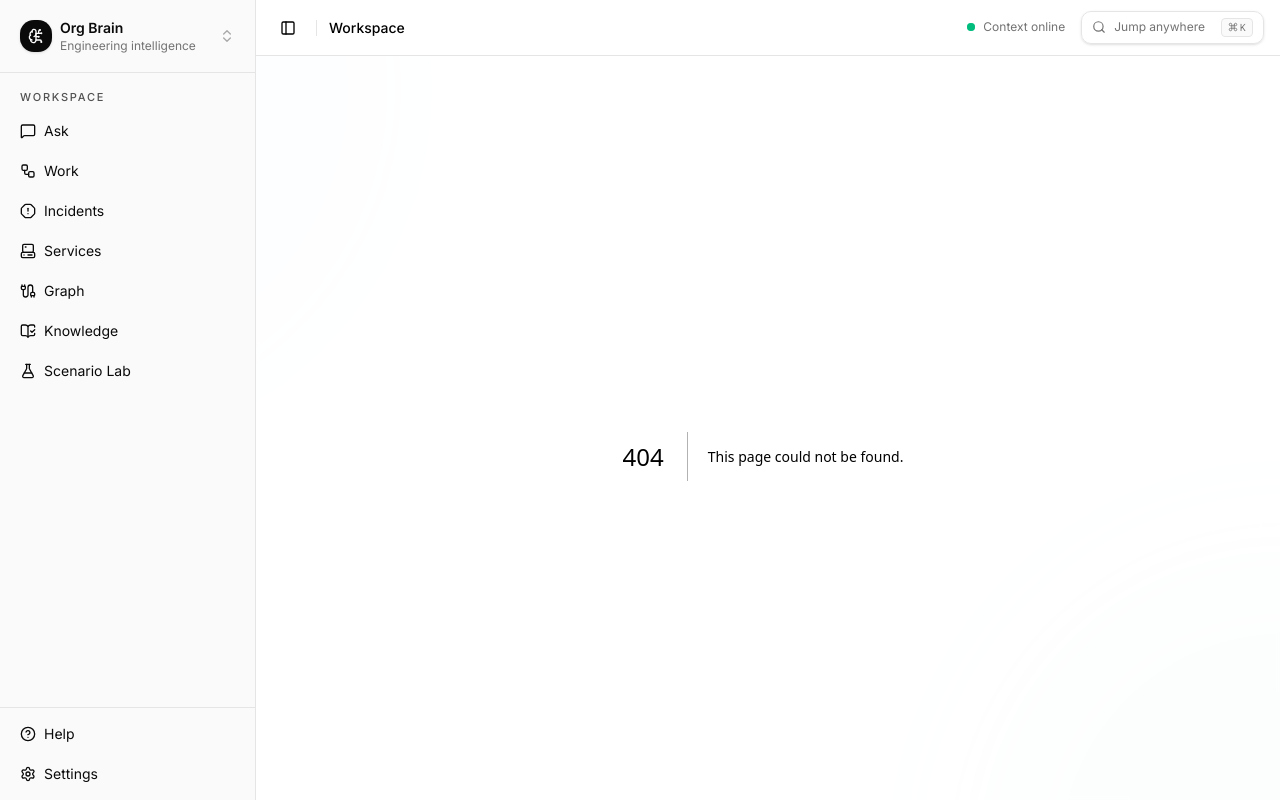
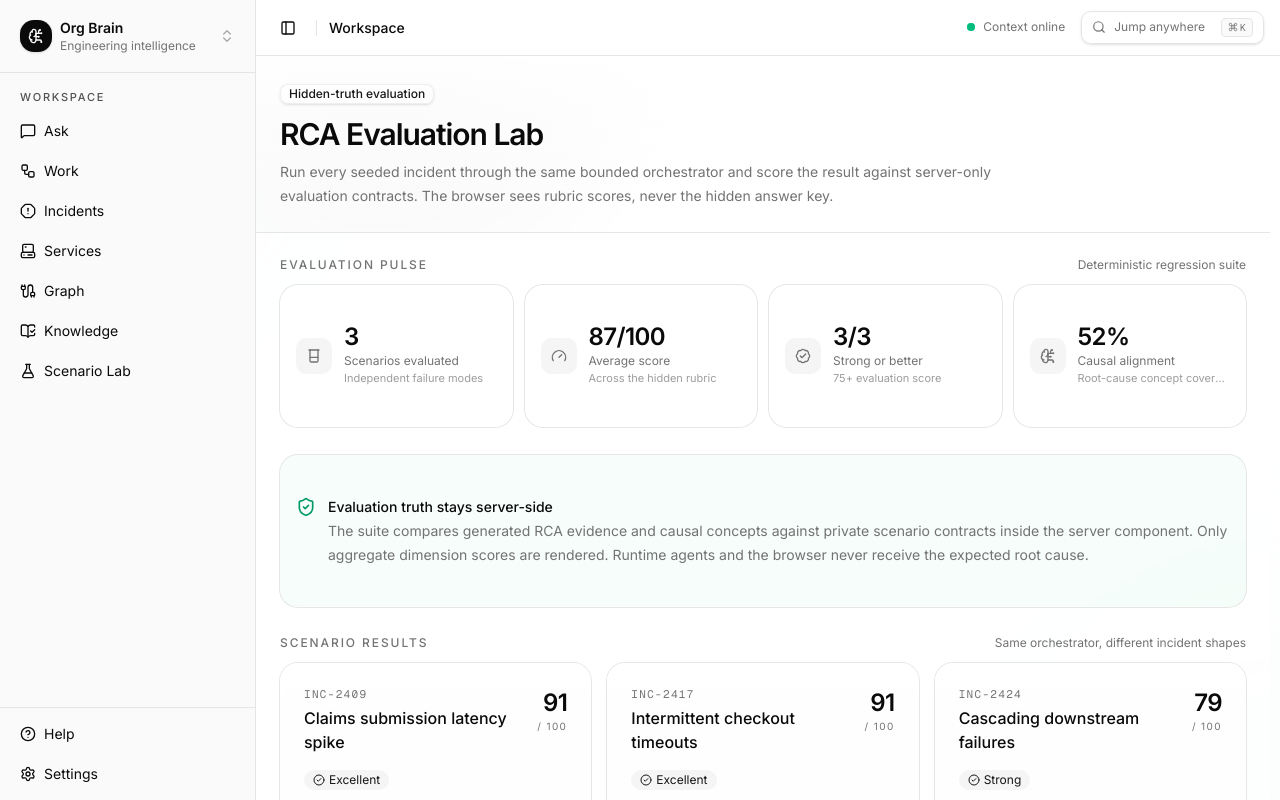
Before and after one commit to rishitshivesh/org-brain, a Next.js app: page /evaluations in a window 1280 px wide. Before the commit this address had no page. Built offline with nearby package versions, Linux system fonts and the light colour scheme.

Commit message:
add rca evaluation lab

```diff
--- /dev/null
+++ b/app/evaluations/page.tsx
@@ -0,0 +1,248 @@
+import {
+  BadgeCheck,
+  Beaker,
+  BrainCircuit,
+  CheckCircle2,
+  Gauge,
+  ShieldCheck,
+} from "lucide-react";
+
+import { runOrchestrator } from "@/agents";
+import { Badge } from "@/components/ui/badge";
+import { Card, CardContent, CardHeader, CardTitle } from "@/components/ui/card";
+import { publicScenarios } from "@/data/scenarios/public";
+import { evaluateSeededRca } from "@/lib/scenario-evaluator";
+import { MetricCard } from "@/modules/common/metric-card";
+import { PageHeader } from "@/modules/common/page-header";
+import { SectionLabel } from "@/modules/common/section-label";
+import { orgBrainProviders } from "@/providers";
+import type { RcaEvaluationResult } from "@/types/evaluation";
+
+interface EvaluationRun {
+  scenario: (typeof publicScenarios)[number];
+  evaluation: RcaEvaluationResult | null;
+  rootCause: string | null;
+  confidence: number | null;
+  agents: string[];
+}
+
+function scoreLabel(score: number) {
+  if (score >= 90) return "Excellent";
+  if (score >= 75) return "Strong";
+  if (score >= 55) return "Partial";
+  return "Needs work";
+}
+
+async function runEvaluationSuite(): Promise<EvaluationRun[]> {
+  return Promise.all(
+    publicScenarios
+      .filter((scenario) => scenario.ready && scenario.incidentId)
+      .map(async (scenario) => {
+        const result = await runOrchestrator(orgBrainProviders, scenario.prompt);
+        return {
+          scenario,
+          evaluation: evaluateSeededRca(result),
+          rootCause: result.rca?.rootCause ?? null,
+          confidence: result.rca?.confidence ?? null,
+          agents: result.plan.agents,
+        };
+      }),
+  );
+}
+
+export default async function EvaluationsPage() {
+  const runs = await runEvaluationSuite();
+  const completed = runs.filter((run) => run.evaluation);
+  const averageScore = completed.length
+    ? Math.round(
+        completed.reduce((sum, run) => sum + (run.evaluation?.score ?? 0), 0) /
+          completed.length,
+      )
+    : 0;
+  const strongRuns = completed.filter(
+    (run) => (run.evaluation?.score ?? 0) >= 75,
+  ).length;
+  const dimensions = completed.flatMap(
+    (run) => run.evaluation?.dimensions ?? [],
+  );
+  const averageCausalScore = dimensions.filter(
+    (dimension) => dimension.key === "causal-alignment",
+  );
+  const causalPercent = averageCausalScore.length
+    ? Math.round(
+        (averageCausalScore.reduce(
+          (sum, dimension) => sum + dimension.score / dimension.maxScore,
+          0,
+        ) /
+          averageCausalScore.length) *
+          100,
+      )
+    : 0;
+
+  return (
+    <div className="min-h-full bg-background/40">
+      <PageHeader
+        eyebrow="Hidden-truth evaluation"
+        title="RCA Evaluation Lab"
+        description="Run every seeded incident through the same bounded orchestrator and score the result against server-only evaluation contracts. The browser sees rubric scores, never the hidden answer key."
+      />
+
+      <div className="mx-auto w-full max-w-[1680px] space-y-7 p-5 sm:p-6">
+        <div className="space-y-3">
+          <SectionLabel aside="Deterministic regression suite">
+            Evaluation pulse
+          </SectionLabel>
+          <div className="portal-grid grid gap-3 sm:grid-cols-2 xl:grid-cols-4">
+            <MetricCard
+              icon={Beaker}
+              label="Scenarios evaluated"
+              value={completed.length}
+              hint="Independent failure modes"
+            />
+            <MetricCard
+              icon={Gauge}
+              label="Average score"
+              value={`${averageScore}/100`}
+              hint="Across the hidden rubric"
+            />
+            <MetricCard
+              icon={BadgeCheck}
+              label="Strong or better"
+              value={`${strongRuns}/${completed.length}`}
+              hint="75+ evaluation score"
+            />
+            <MetricCard
+              icon={BrainCircuit}
+              label="Causal alignment"
+              value={`${causalPercent}%`}
+              hint="Root-cause concept coverage"
+            />
+          </div>
+        </div>
+
+        <Card className="border-emerald-500/20 bg-emerald-500/[0.035] shadow-none">
+          <CardContent className="flex gap-3 p-4 text-sm leading-6">
+            <ShieldCheck className="mt-0.5 size-5 shrink-0 text-emerald-600" />
+            <div>
+              <p className="font-medium">Evaluation truth stays server-side</p>
+              <p className="text-muted-foreground">
+                The suite compares generated RCA evidence and causal concepts
+                against private scenario contracts inside the server component.
+                Only aggregate dimension scores are rendered. Runtime agents and
+                the browser never receive the expected root cause.
+              </p>
+            </div>
+          </CardContent>
+        </Card>
+
+        <div className="space-y-3">
+          <SectionLabel aside="Same orchestrator, different incident shapes">
+            Scenario results
+          </SectionLabel>
+          <div className="portal-grid grid gap-4 xl:grid-cols-3">
+            {runs.map(({ scenario, evaluation, rootCause, confidence, agents }) => (
+              <Card
+                key={scenario.id}
+                className="portal-card-hover overflow-hidden border-foreground/10 bg-card/82 shadow-none backdrop-blur-sm"
+              >
+                <CardHeader className="border-b bg-muted/15">
+                  <div className="flex items-start justify-between gap-4">
+                    <div className="min-w-0">
+                      <p className="font-mono text-[11px] uppercase tracking-[0.12em] text-muted-foreground">
+                        {scenario.incidentId}
+                      </p>
+                      <CardTitle className="mt-1 text-base leading-6">
+                        {scenario.title}
+                      </CardTitle>
+                    </div>
+                    {evaluation ? (
+                      <div className="shrink-0 text-right">
+                        <p className="text-2xl font-semibold tracking-tight">
+                          {evaluation.score}
+                        </p>
+                        <p className="text-[10px] uppercase tracking-[0.14em] text-muted-foreground">
+                          / 100
+                        </p>
+                      </div>
+                    ) : null}
+                  </div>
+                  {evaluation ? (
+                    <Badge variant="secondary" className="mt-2 w-fit font-normal">
+                      <CheckCircle2 className="size-3" />
+                      {scoreLabel(evaluation.score)}
+                    </Badge>
+                  ) : (
+                    <Badge variant="outline" className="mt-2 w-fit font-normal">
+                      No score
+                    </Badge>
+                  )}
+                </CardHeader>
+
+                <CardContent className="space-y-5 p-4">
+                  <div>
+                    <p className="text-[11px] font-medium uppercase tracking-[0.14em] text-muted-foreground">
+                      RCA produced
+                    </p>
+                    <p className="mt-2 text-sm leading-6">
+                      {rootCause ?? "No RCA was synthesized for this scenario."}
+                    </p>
+                    {confidence !== null ? (
+                      <p className="mt-2 text-xs text-muted-foreground">
+                        Agent confidence: {confidence}%
+                      </p>
+                    ) : null}
+                  </div>
+
+                  <div>
+                    <p className="text-[11px] font-medium uppercase tracking-[0.14em] text-muted-foreground">
+                      Specialists
+                    </p>
+                    <div className="mt-2 flex flex-wrap gap-1.5">
+                      {agents.map((agent) => (
+                        <Badge key={agent} variant="outline" className="font-normal capitalize">
+                          {agent}
+                        </Badge>
+                      ))}
+                    </div>
+                  </div>
+
+                  {evaluation ? (
+                    <div className="space-y-3">
+                      <p className="text-[11px] font-medium uppercase tracking-[0.14em] text-muted-foreground">
+                        Rubric
+                      </p>
+                      {evaluation.dimensions.map((dimension) => {
+                        const percent = Math.round(
+                          (dimension.score / dimension.maxScore) * 100,
+                        );
+                        return (
+                          <div key={dimension.key} className="space-y-1.5">
+                            <div className="flex items-center justify-between gap-3 text-xs">
+                              <span className="font-medium">{dimension.label}</span>
+                              <span className="font-mono text-muted-foreground">
+                                {dimension.score}/{dimension.maxScore}
+                              </span>
+                            </div>
+                            <div className="h-1.5 overflow-hidden rounded-full bg-muted">
+                              <div
+                                className="h-full rounded-full bg-foreground/70 transition-[width] duration-500"
+                                style={{ width: `${percent}%` }}
+                              />
+                            </div>
+                            <p className="text-[11px] leading-4 text-muted-foreground">
+                              {dimension.detail}
+                            </p>
+                          </div>
+                        );
+                      })}
+                    </div>
+                  ) : null}
+                </CardContent>
+              </Card>
+            ))}
+          </div>
+        </div>
+      </div>
+    </div>
+  );
+}
```
